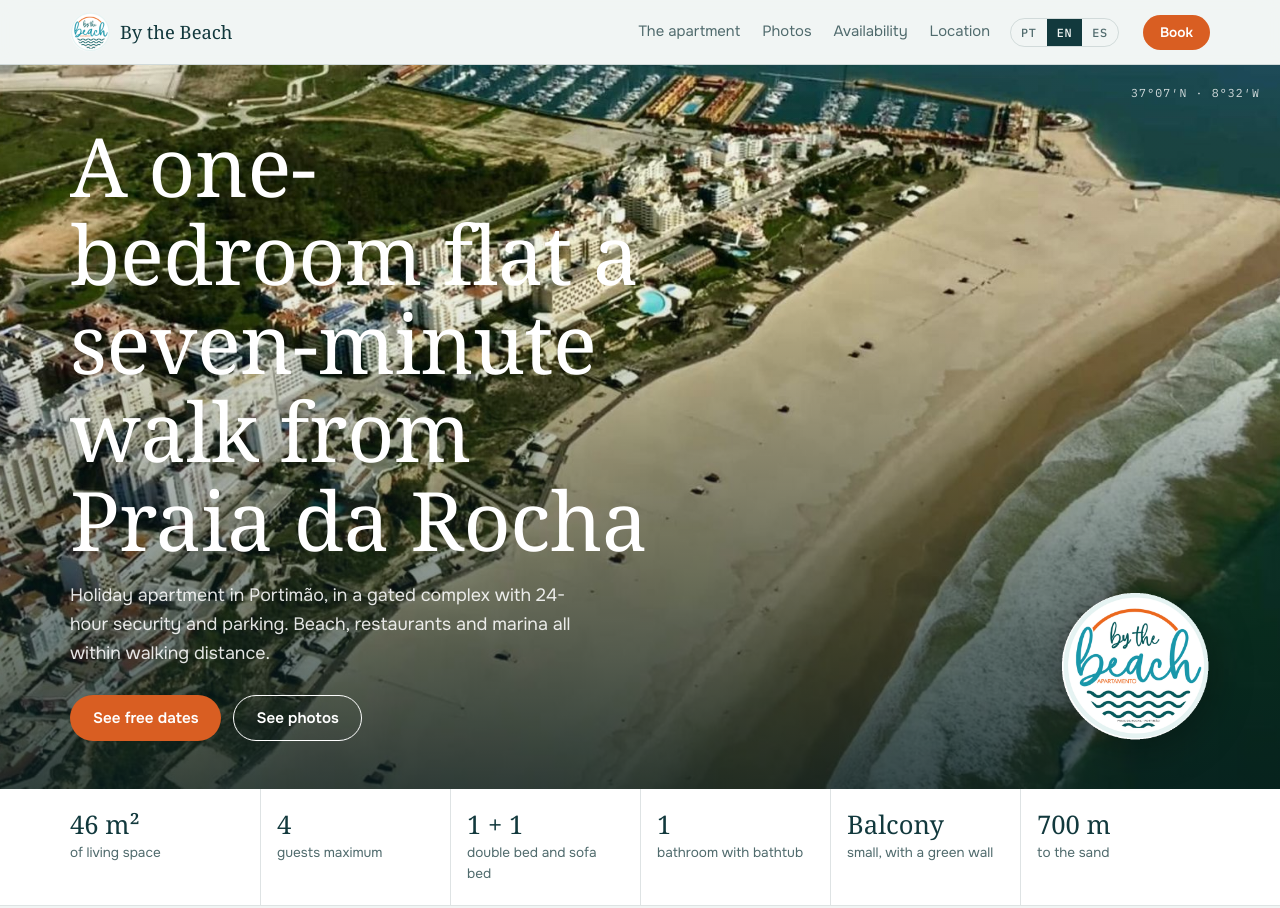
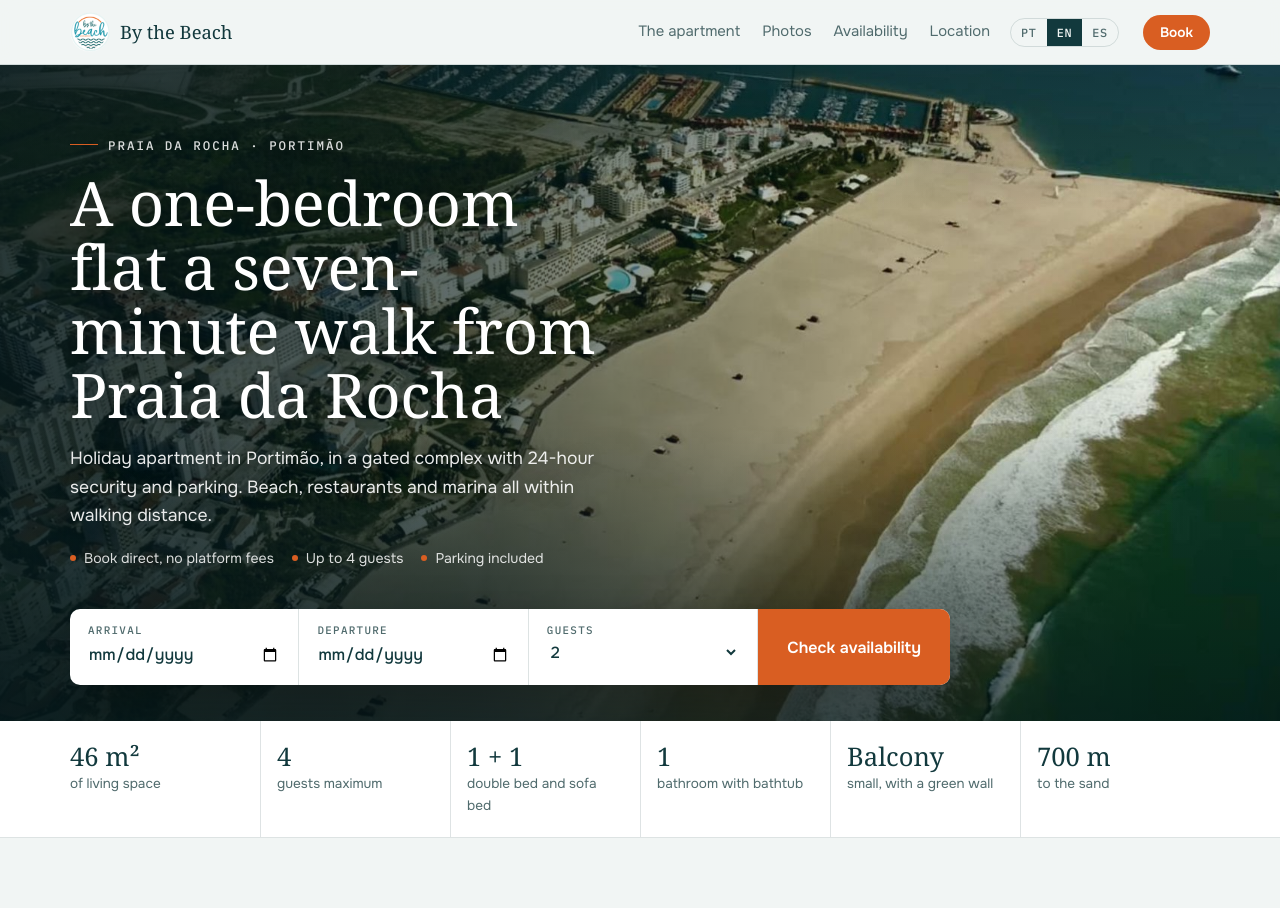
Before and after one commit to eagleviewportugal-pt/bythebeach, a plain HTML site: page index.html in a window 1280 px wide. Shown: the top 908 px of the page. Drawn offline with Linux system fonts and the light colour scheme; a web font is replaced by a local one.

Commit message:
Update index.html

```diff
--- a/index.html
+++ b/index.html
@@ -9,18 +9,20 @@
 <link rel="preconnect" href="https://fonts.gstatic.com" crossorigin>
 <link rel="stylesheet" href="https://fonts.googleapis.com/css2?family=Gloock&family=Onest:wght@400;500;600&family=IBM+Plex+Mono:wght@400;500&display=swap">
 <meta name="description" content="Apartamento T1 para férias a 700 m da Praia da Rocha, Portimão. Até 4 hóspedes, varanda, condomínio com segurança e estacionamento. Reserve diretamente.">
+<link rel="canonical" href="https://www.bythebeachpraiadarocha.com/">
 <link rel="icon" type="image/png" href="img/favicon.png">
 <link rel="apple-touch-icon" href="img/apple-touch-icon.png">
 <meta property="og:type" content="website">
 <meta property="og:title" content="By the Beach · Apartamento na Praia da Rocha">
 <meta property="og:description" content="T1 a 700 m da Praia da Rocha, Portimão. Até 4 hóspedes. Reserve diretamente.">
-<meta property="og:image" content="img/praia-da-rocha-aerea.jpg">
+<meta property="og:url" content="https://www.bythebeachpraiadarocha.com/">
+<meta property="og:image" content="https://www.bythebeachpraiadarocha.com/img/praia-da-rocha-aerea.jpg">
 <meta name="theme-color" content="#12393d">
 <script type="application/ld+json">
-{"@context":"https://schema.org","@type":"VacationRental","name":"By the Beach · Apartamento Praia da Rocha","identifier":"114540/AL",
+{"@context":"https://schema.org","@type":"VacationRental","name":"By the Beach · Apartamento Praia da Rocha","identifier":"114540/AL","url":"https://www.bythebeachpraiadarocha.com/",
 "address":{"@type":"PostalAddress","streetAddress":"Avenida das Comunidades Lusíadas, 1","postalCode":"8500-801","addressLocality":"Portimão","addressCountry":"PT"},
 "containsPlace":{"@type":"Accommodation","floorSize":{"@type":"QuantitativeValue","value":46,"unitCode":"MTK"},"numberOfBedrooms":1,"numberOfBathroomsTotal":1,"occupancy":{"@type":"QuantitativeValue","maxValue":4}},
-"image":"img/praia-da-rocha-aerea.jpg"}
+"image":"https://www.bythebeachpraiadarocha.com/img/praia-da-rocha-aerea.jpg"}
 </script>
 <style>:root{padding-top:env(safe-area-inset-top,0px);padding-bottom:env(safe-area-inset-bottom,0px)}body{margin:0}img{max-width:100%}[hidden]{display:none!important}</style>
 <style>
@@ -66,8 +68,9 @@ p{margin:0}
 .langs button{font:500 .74rem var(--mono);letter-spacing:.06em;background:none;border:0;color:var(--ink-soft);padding:6px 10px;cursor:pointer}
 .langs button[aria-pressed="true"]{background:var(--ink);color:var(--salt)}
 .bar .book{margin-left:4px}
-@media (max-width:860px){.nav{display:none}.langs{margin-left:auto}}
-@media (max-width:520px){.bar .book{display:none}}
+.bar .wrap > *{flex:none}
+@media (max-width:1100px){.nav{display:none}.langs{margin-left:auto}}
+@media (max-width:420px){.brand span{display:none}}
 
 .btn{display:inline-flex;align-items:center;justify-content:center;gap:8px;font:600 .95rem var(--body);text-decoration:none;border-radius:999px;padding:12px 22px;border:1px solid transparent;cursor:pointer;transition:transform .15s ease,background .15s ease}
 .btn:hover{transform:translateY(-1px)}
@@ -76,16 +79,28 @@ p{margin:0}
 .btn-sm{padding:8px 16px;font-size:.86rem}
 
 /* hero */
-.hero{position:relative;color:#fff;background:#0b3a40 url("img/praia-da-rocha-aerea.jpg") center 40%/cover no-repeat;min-height:clamp(520px,74vh,760px);display:flex;align-items:flex-end}
-.hero::after{content:"";position:absolute;inset:0;background:linear-gradient(180deg,rgba(6,28,32,.05) 30%,rgba(6,28,32,.78) 100%)}
-.hero .wrap{position:relative;z-index:1;width:100%;padding-block:56px 48px;display:grid;grid-template-columns:minmax(0,1fr) auto;gap:32px;align-items:end}
-.hero h1{font-size:clamp(2.6rem,6.4vw,5.2rem);max-width:13ch}
-.hero p{font-size:1.12rem;max-width:44ch;margin-top:18px;color:rgba(255,255,255,.88)}
-.hero .ctas{display:flex;flex-wrap:wrap;gap:12px;margin-top:28px}
-.hero .ctas .btn-ghost{color:#fff}
-.hero .badge{width:150px;height:150px;filter:drop-shadow(0 6px 22px rgba(0,0,0,.35))}
-.hero .coords{position:absolute;right:max(20px,env(safe-area-inset-right,0px));top:20px;z-index:1;font:400 .72rem var(--mono);letter-spacing:.1em;color:rgba(255,255,255,.8)}
-@media (max-width:700px){.hero .wrap{grid-template-columns:1fr}.hero .badge{width:96px;height:96px;order:-1}.hero .coords{display:none}}
+.hero{position:relative;color:#fff;background:#0b3a40 url("img/praia-da-rocha-aerea.jpg") 70% 45%/cover no-repeat;min-height:clamp(560px,82vh,780px);display:flex;align-items:flex-end;overflow:hidden}
+/* two layers: a dark wash on the reading side, and a floor so the booking bar sits on calm ground */
+.hero::before{content:"";position:absolute;inset:0;background:linear-gradient(90deg,rgba(5,24,27,.86) 0%,rgba(5,24,27,.62) 38%,rgba(5,24,27,.12) 70%,rgba(5,24,27,0) 100%)}
+.hero::after{content:"";position:absolute;inset:0;background:linear-gradient(180deg,rgba(5,24,27,.35) 0%,rgba(5,24,27,0) 22%,rgba(5,24,27,0) 55%,rgba(5,24,27,.7) 100%)}
+.hero .wrap{position:relative;z-index:1;width:100%;padding-block:64px 36px;display:flex;flex-direction:column;gap:40px}
+.hero .copy{max-width:600px;display:flex;flex-direction:column;gap:18px;text-shadow:0 2px 18px rgba(0,0,0,.35)}
+.hero .kicker{font:500 .78rem var(--mono);letter-spacing:.16em;text-transform:uppercase;color:rgba(255,255,255,.85);display:flex;align-items:center;gap:10px}
+.hero .kicker::before{content:"";width:28px;height:1px;background:var(--sun)}
+.hero h1{font-size:clamp(2.4rem,4.8vw,4rem);line-height:1.04}
+.hero p{font-size:1.1rem;max-width:46ch;color:rgba(255,255,255,.9)}
+.hero .chips{display:flex;flex-wrap:wrap;gap:8px 18px;font-size:.88rem;color:rgba(255,255,255,.85);text-shadow:none}
+.hero .chips span{display:flex;align-items:center;gap:8px}
+.hero .chips span::before{content:"";width:6px;height:6px;border-radius:50%;background:var(--sun)}
+
+/* booking bar on the hero */
+.quick{background:var(--surface);color:var(--ink);border-radius:10px;box-shadow:0 18px 50px rgba(0,0,0,.28);display:grid;grid-template-columns:repeat(3,minmax(0,1fr)) auto;align-items:stretch;max-width:880px;overflow:hidden}
+.quick .q{display:flex;flex-direction:column;gap:2px;padding:14px 18px;border-right:1px solid var(--line);min-width:0}
+.quick label{font:500 .68rem var(--mono);letter-spacing:.12em;text-transform:uppercase;color:var(--ink-soft)}
+.quick input,.quick select{border:0;background:transparent;padding:2px 0;font-size:1rem;font-weight:500;color:var(--ink);box-shadow:none!important;width:100%}
+.quick .btn{border-radius:0;padding-inline:28px;font-size:1rem}
+@media (max-width:760px){.quick{grid-template-columns:1fr 1fr}.quick .q:nth-child(2){border-right:0}.quick .q:nth-child(3){grid-column:1/-1;border-right:0;border-top:1px solid var(--line)}.quick .btn{grid-column:1/-1;padding-block:14px}
+  .hero::before{background:linear-gradient(180deg,rgba(5,24,27,.55) 0%,rgba(5,24,27,.5) 45%,rgba(5,24,27,.8) 100%)}}
 
 /* facts */
 .facts{border-bottom:1px solid var(--line);background:var(--surface)}
@@ -171,10 +186,10 @@ section{padding-block:clamp(64px,9vw,112px)}
 .steps{list-style:none;margin:8px 0 0;padding:0;display:flex;flex-direction:column;gap:14px;counter-reset:s}
 .steps li{display:grid;grid-template-columns:28px 1fr;gap:12px;font-size:.95rem;counter-increment:s}
 .steps li::before{content:counter(s);font:500 .78rem var(--mono);width:28px;height:28px;border-radius:50%;border:1px solid var(--line);display:grid;place-items:center;color:var(--sea)}
-form{background:var(--surface);border:1px solid var(--line);border-radius:var(--r);padding:clamp(20px,3.5vw,36px);display:grid;grid-template-columns:repeat(2,minmax(0,1fr));gap:18px}
+#form{background:var(--surface);border:1px solid var(--line);border-radius:var(--r);padding:clamp(20px,3.5vw,36px);display:grid;grid-template-columns:repeat(2,minmax(0,1fr));gap:18px}
 .f{display:flex;flex-direction:column;gap:6px;min-width:0}
 .f.full{grid-column:1/-1}
-@media (max-width:520px){form{grid-template-columns:1fr}}
+@media (max-width:520px){#form{grid-template-columns:1fr}}
 label{font-size:.86rem;font-weight:500}
 label small{font-weight:400;color:var(--ink-soft)}
 input,select,textarea{font:inherit;font-size:1rem;color:var(--ink);background:var(--salt);border:1px solid var(--line);border-radius:4px;padding:11px 12px;width:100%;min-width:0}
@@ -233,17 +248,19 @@ footer .credit{font-size:.8rem;opacity:.65;text-align:right;max-width:24ch}
 
 <main id="top">
   <div class="hero">
-    <span class="coords">37°07′N · 8°32′W</span>
     <div class="wrap">
-      <div>
+      <div class="copy">
+        <span class="kicker" data-i="hero_k">Praia da Rocha · Portimão</span>
         <h1 data-i="hero_t">Um T1 a sete minutos a pé da Praia da Rocha</h1>
         <p data-i="hero_p">Apartamento de férias em Portimão, num condomínio fechado com segurança 24 horas e estacionamento. Areal, restaurantes e marina, tudo a pé.</p>
-        <div class="ctas">
-          <a class="btn btn-sun" href="#disponibilidade" data-i="hero_c1">Ver datas livres</a>
-          <a class="btn btn-ghost" href="#fotos" data-i="hero_c2">Ver fotografias</a>
-        </div>
+        <div class="chips"><span data-i="chip1">Reserva direta, sem comissões</span><span data-i="chip2">Até 4 hóspedes</span><span data-i="chip3">Estacionamento incluído</span></div>
       </div>
-      <img class="badge" src="img/logo.png" alt="By the Beach — Apartamento, Praia da Rocha, Portimão" width="150" height="150">
+      <form class="quick" id="quick" aria-label="Ver disponibilidade">
+        <div class="q"><label for="qIn" data-i="ci">Entrada</label><input id="qIn" type="date"></div>
+        <div class="q"><label for="qOut" data-i="co">Saída</label><input id="qOut" type="date"></div>
+        <div class="q"><label for="qGuests" data-i="fl_guests">Hóspedes</label><select id="qGuests"><option>1</option><option selected>2</option><option>3</option><option>4</option></select></div>
+        <button class="btn btn-sun" type="submit" data-i="q_go">Ver disponibilidade</button>
+      </form>
     </div>
   </div>
 
@@ -426,7 +443,7 @@ const WEB3FORMS_KEY = "84d9ae42-f320-4b61-aaea-7b4e9ee98248";
 const AVAILABILITY_URL = "disponibilidade.json";
 
 const T = {
-pt:{nav_apt:"O apartamento",nav_photos:"Fotos",nav_avail:"Disponibilidade",nav_loc:"Localização",nav_book:"Reservar",
+pt:{hero_k:"Praia da Rocha · Portimão",chip1:"Reserva direta, sem comissões",chip2:"Até 4 hóspedes",chip3:"Estacionamento incluído",q_go:"Ver disponibilidade",nav_apt:"O apartamento",nav_photos:"Fotos",nav_avail:"Disponibilidade",nav_loc:"Localização",nav_book:"Reservar",
 hero_t:"Um T1 a sete minutos a pé da Praia da Rocha",hero_p:"Apartamento de férias em Portimão, num condomínio fechado com segurança 24 horas e estacionamento. Areal, restaurantes e marina, tudo a pé.",hero_c1:"Ver datas livres",hero_c2:"Ver fotografias",
 f_area:"de área útil",f_guests:"hóspedes no máximo",f_beds:"cama de casal e sofá-cama",f_bath:"casa de banho com banheira",f_terr_b:"Varanda",f_terr:"pequena, com jardim vertical",f_beach:"até ao areal",
 apt_l:"O apartamento",apt_t:"Sala com luz, quarto sossegado e uma pequena varanda para o fim do dia",
@@ -447,7 +464,7 @@ lc_l:"Localização",lc_t:"Entre a praia e a marina, no lado de Portimão",lc_p:
 d1:"Praia da Rocha",d2:"Marina de Portimão",d3:"Fortaleza de Santa Catarina",d4:"Praia dos Três Castelos",d5:"Centro de Portimão",d6:"Aeroporto de Faro",d_approx:"≈ 1,3 km",
 ft_also:"Também em",ft_follow:"Siga-nos",ft_credit:"Fotografia aérea e site por",
 cap:["Sala","Sala e cozinha","Varanda","Quarto","Cozinha","Zona de refeições","Quarto","Varanda à noite"],subj:"Pedido de reserva"},
-en:{nav_apt:"The apartment",nav_photos:"Photos",nav_avail:"Availability",nav_loc:"Location",nav_book:"Book",
+en:{hero_k:"Praia da Rocha · Portimão",chip1:"Book direct, no platform fees",chip2:"Up to 4 guests",chip3:"Parking included",q_go:"Check availability",nav_apt:"The apartment",nav_photos:"Photos",nav_avail:"Availability",nav_loc:"Location",nav_book:"Book",
 hero_t:"A one-bedroom flat a seven-minute walk from Praia da Rocha",hero_p:"Holiday apartment in Portimão, in a gated complex with 24-hour security and parking. Beach, restaurants and marina all within walking distance.",hero_c1:"See free dates",hero_c2:"See photos",
 f_area:"of living space",f_guests:"guests maximum",f_beds:"double bed and sofa bed",f_bath:"bathroom with bathtub",f_terr_b:"Balcony",f_terr:"small, with a green wall",f_beach:"to the sand",
 apt_l:"The apartment",apt_t:"A bright living room, a quiet bedroom and a small balcony for the evening",
@@ -468,7 +485,7 @@ lc_l:"Location",lc_t:"Between the beach and the marina, on the Portimão side",l
 d1:"Praia da Rocha beach",d2:"Portimão Marina",d3:"Santa Catarina Fortress",d4:"Três Castelos beach",d5:"Portimão town centre",d6:"Faro Airport",d_approx:"≈ 1.3 km",
 ft_also:"Also on",ft_follow:"Follow us",ft_credit:"Aerial photo and website by",
 cap:["Living room","Living room and kitchen","Balcony","Bedroom","Kitchen","Dining area","Bedroom","Balcony at night"],subj:"Booking request"},
-es:{nav_apt:"El apartamento",nav_photos:"Fotos",nav_avail:"Disponibilidad",nav_loc:"Ubicación",nav_book:"Reservar",
+es:{hero_k:"Praia da Rocha · Portimão",chip1:"Reserva directa, sin comisiones",chip2:"Hasta 4 huéspedes",chip3:"Aparcamiento incluido",q_go:"Ver disponibilidad",nav_apt:"El apartamento",nav_photos:"Fotos",nav_avail:"Disponibilidad",nav_loc:"Ubicación",nav_book:"Reservar",
 hero_t:"Un apartamento de un dormitorio a siete minutos a pie de la Praia da Rocha",hero_p:"Apartamento vacacional en Portimão, en un complejo cerrado con seguridad 24 horas y aparcamiento. Playa, restaurantes y puerto deportivo, todo a pie.",hero_c1:"Ver fechas libres",hero_c2:"Ver fotos",
 f_area:"de superficie",f_guests:"huéspedes como máximo",f_beds:"cama doble y sofá cama",f_bath:"baño con bañera",f_terr_b:"Balcón",f_terr:"pequeño, con jardín vertical",f_beach:"hasta la arena",
 apt_l:"El apartamento",apt_t:"Salón luminoso, dormitorio tranquilo y un pequeño balcón para el final del día",
@@ -598,6 +615,23 @@ $("pickClear").onclick=()=>{selIn=selOut=null;clash=false;syncForm();renderCal()
 }));
 $("checkin").min=iso(today);$("checkout").min=iso(addDays(today,1));
 
+
+/* ---------- quick search on the hero ---------- */
+$("qIn").min=iso(today);$("qOut").min=iso(addDays(today,1));
+$("qIn").addEventListener("change",()=>{if($("qIn").value){const n=addDays(parse($("qIn").value),1);$("qOut").min=iso(n);if(!$("qOut").value||parse($("qOut").value)<=parse($("qIn").value))$("qOut").value=iso(addDays(parse($("qIn").value),7));}});
+$("quick").addEventListener("submit",e=>{
+  e.preventDefault();
+  const a=$("qIn").value,b=$("qOut").value;
+  $("guests").value=$("qGuests").value;
+  clash=false;
+  if(a){selIn=parse(a);selOut=b&&parse(b)>selIn?parse(b):null;
+    if(selOut&&!nightsFree(selIn,selOut)){clash=true;selOut=null;}
+    if(booked.has(a)){clash=true;selIn=null;selOut=null;}
+    view=new Date((selIn||parse(a)).getFullYear(),(selIn||parse(a)).getMonth(),1);}
+  syncForm();renderCal();
+  document.getElementById("disponibilidade").scrollIntoView({behavior:"smooth"});
+});
+
 /* ---------- booking form ---------- */
 const form=$("form"),stat=$("status");
 function err(k){stat.className="status err";stat.textContent=t(k);}
```
